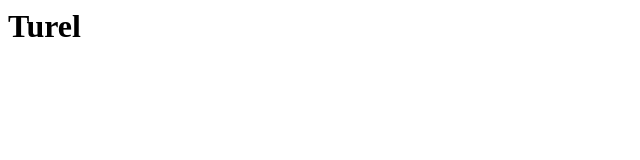
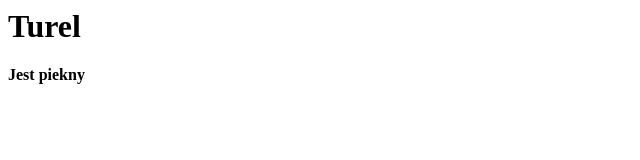
Before and after one commit to pieknypan/test, a plain HTML site: page index.html in a window 1280 px wide. Shown: the full height of the page, 0-640 px from the left. Drawn offline with Linux system fonts and the light colour scheme.

Commit message:
index.html added <b>

```diff
--- a/index.html
+++ b/index.html
@@ -1 +1,2 @@
 <h1>Turel</h1>
+<b>Jest piekny</b>
```
